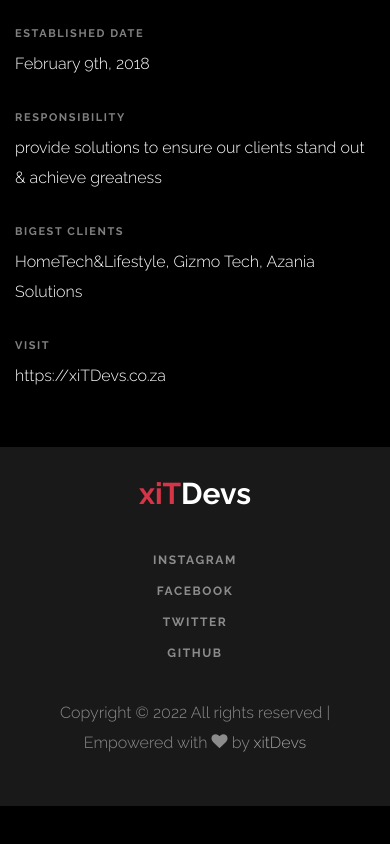
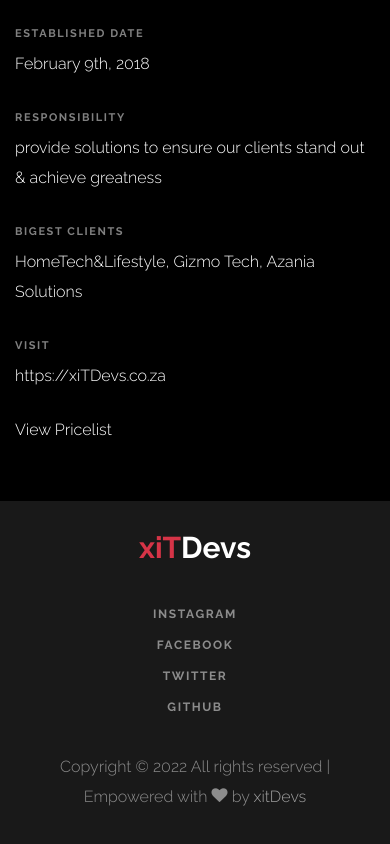
Before and after one commit to Alvi-x/xiTDev, a plain HTML site: page work.html in a window 390 px wide. Shown: the part 8637-9481 px from the top of the page. Before the commit the page ends 9443 px from the top, so only its background shows below. Drawn offline with Linux system fonts and the light colour scheme; files whose address does not match are found by name.

Commit message:
Add files via upload

```diff
--- a/work.html
+++ b/work.html
@@ -174,6 +174,11 @@
                         <span class="detail-val"><a href="#">https://xiTDevs.co.za</a></span>
                       </div>
                     </div>
+                    <div class="col-md-12 mb-4">
+                      <div class="detail-v1">
+                        <span class="detail-val"><a href="XitDevs pricings.pdf">View Pricelist</a></span>
+                      </div>
+                    </div>
                   </div>
                 </div>
               </div>
```
Also changed, not shown: 1 other file.
